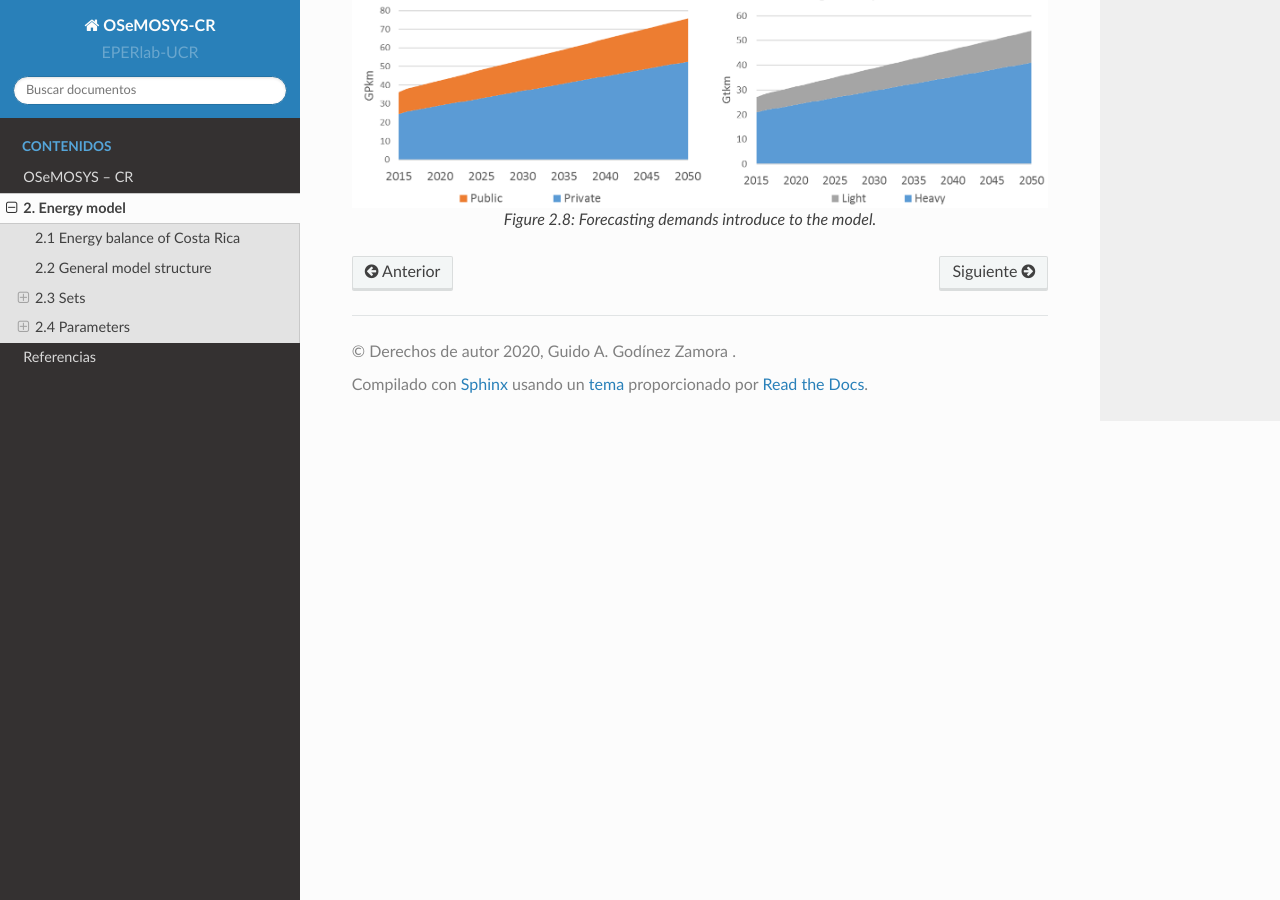
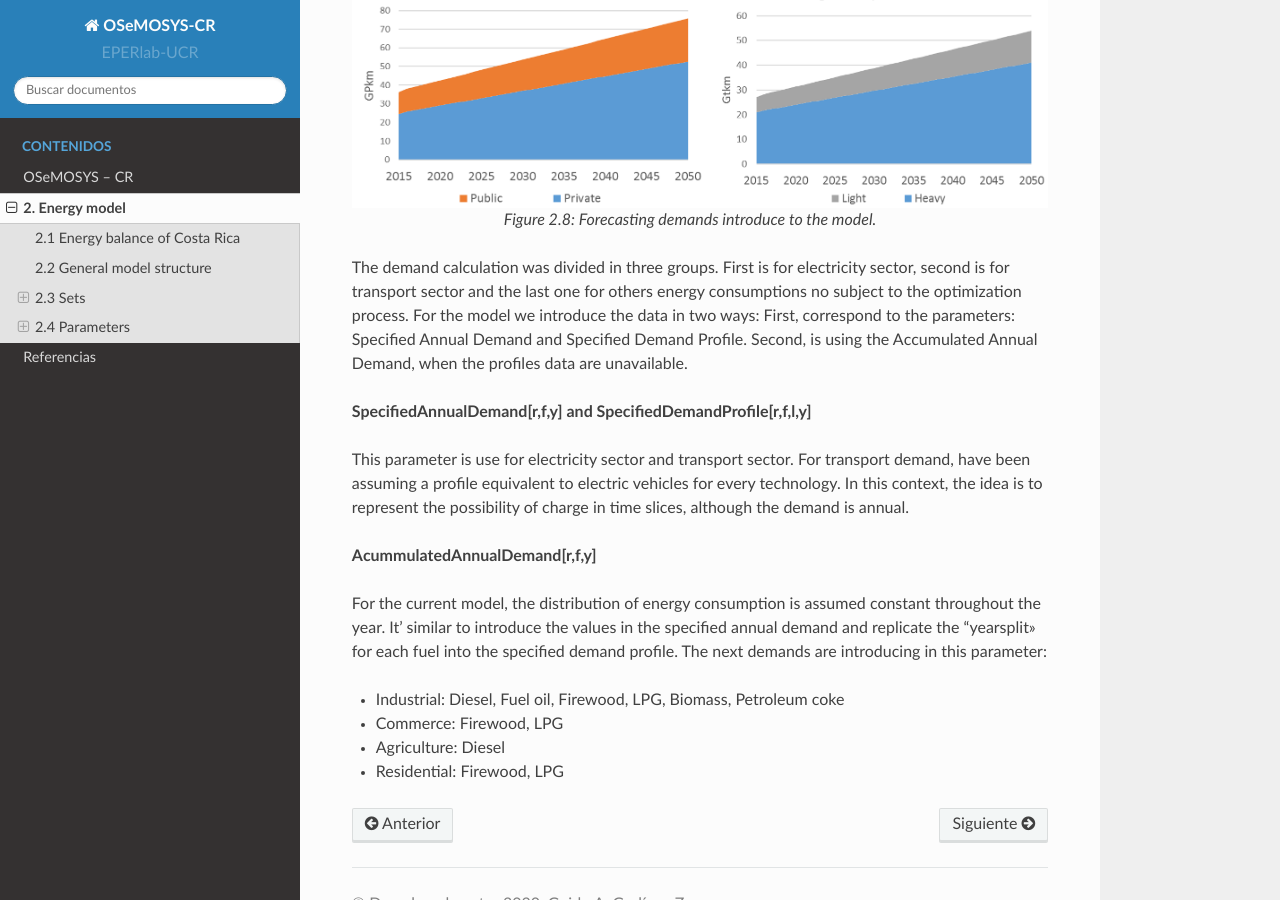
Before and after one commit to EPERLab/OSeMOSYS-CR, a Sphinx documentation site: the page built from docs/02EnergyModel.rst, in a window 1280 px wide and 900 px high, scrolled down 10020 px. Built offline with Sphinx 7.4.7 and the Read the Docs theme 2.0.0, drawn with Linux system fonts in a browser that asks for light colours.

Commit message:
Update 02EnergyModel.rst

```diff
--- a/docs/02EnergyModel.rst
+++ b/docs/02EnergyModel.rst
@@ -291,3 +291,18 @@ The similar process is developing for every technology during all years of the a
    :align:   center
 
    *Figure 2.8: Forecasting demands introduce to the model.*
+
+The demand calculation was divided in three groups. First is for electricity sector, second is for transport sector and the last one for others energy consumptions no subject to the optimization process.  For the model we introduce the data in two ways: First, correspond to the parameters: Specified Annual Demand and Specified Demand Profile. Second, is using the Accumulated Annual Demand, when the profiles data are unavailable.
+
+**SpecifiedAnnualDemand[r,f,y] and SpecifiedDemandProfile[r,f,l,y]**
+
+This parameter is use for electricity sector and transport sector. For transport demand, have been assuming a profile equivalent to electric vehicles for every technology. In this context, the idea is to represent the possibility of charge in time slices, although the demand is annual.
+
+**AcummulatedAnnualDemand[r,f,y]**
+
+For the current model, the distribution of energy consumption is assumed constant throughout the year. It’ similar to introduce the values in the specified annual demand and replicate the “yearsplit" for each fuel into the specified demand profile. The next demands are introducing in this parameter:
+
+*	Industrial: Diesel, Fuel oil, Firewood, LPG, Biomass, Petroleum coke
+*	Commerce: Firewood, LPG
+*	Agriculture: Diesel
+*	Residential: Firewood, LPG
```
